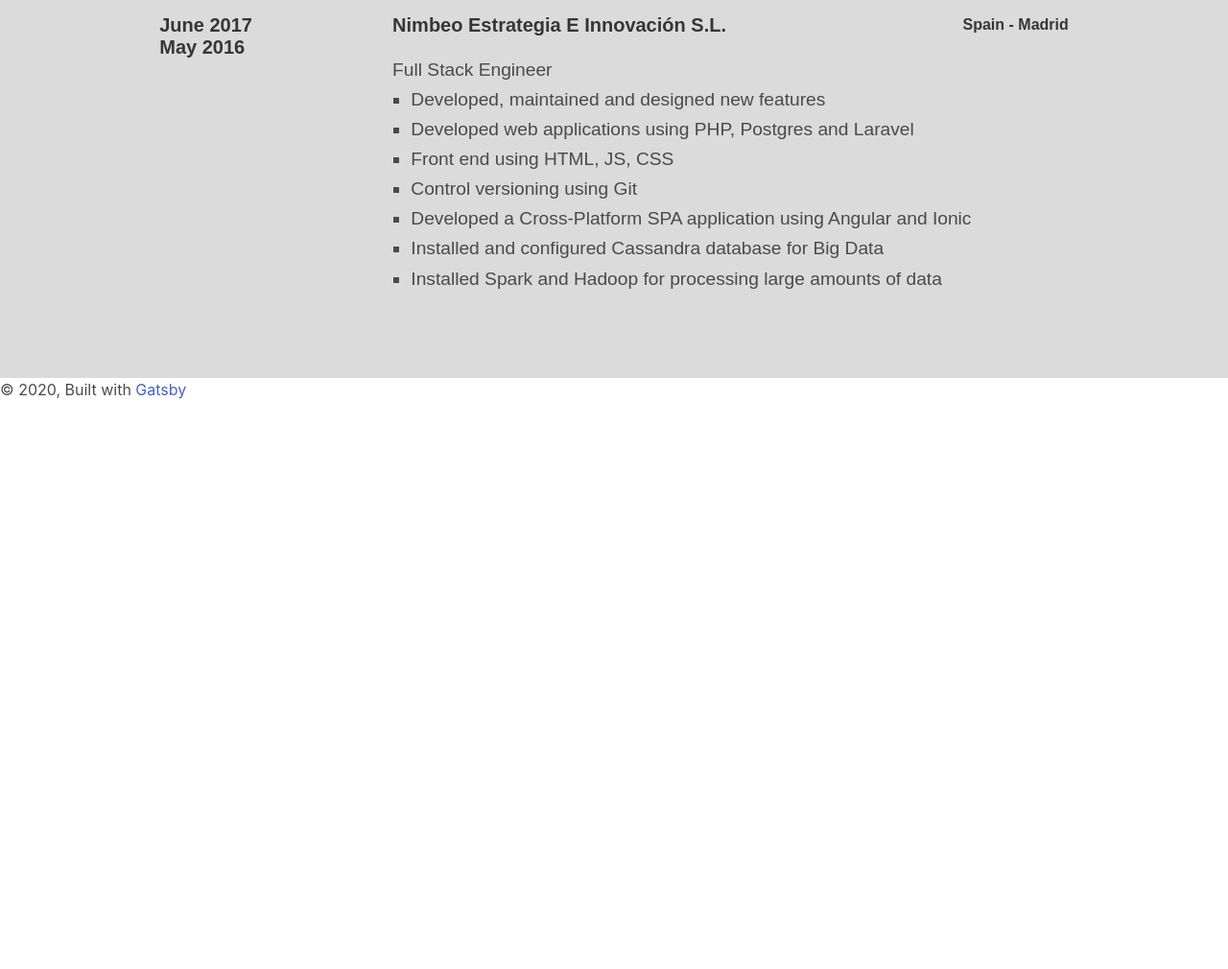
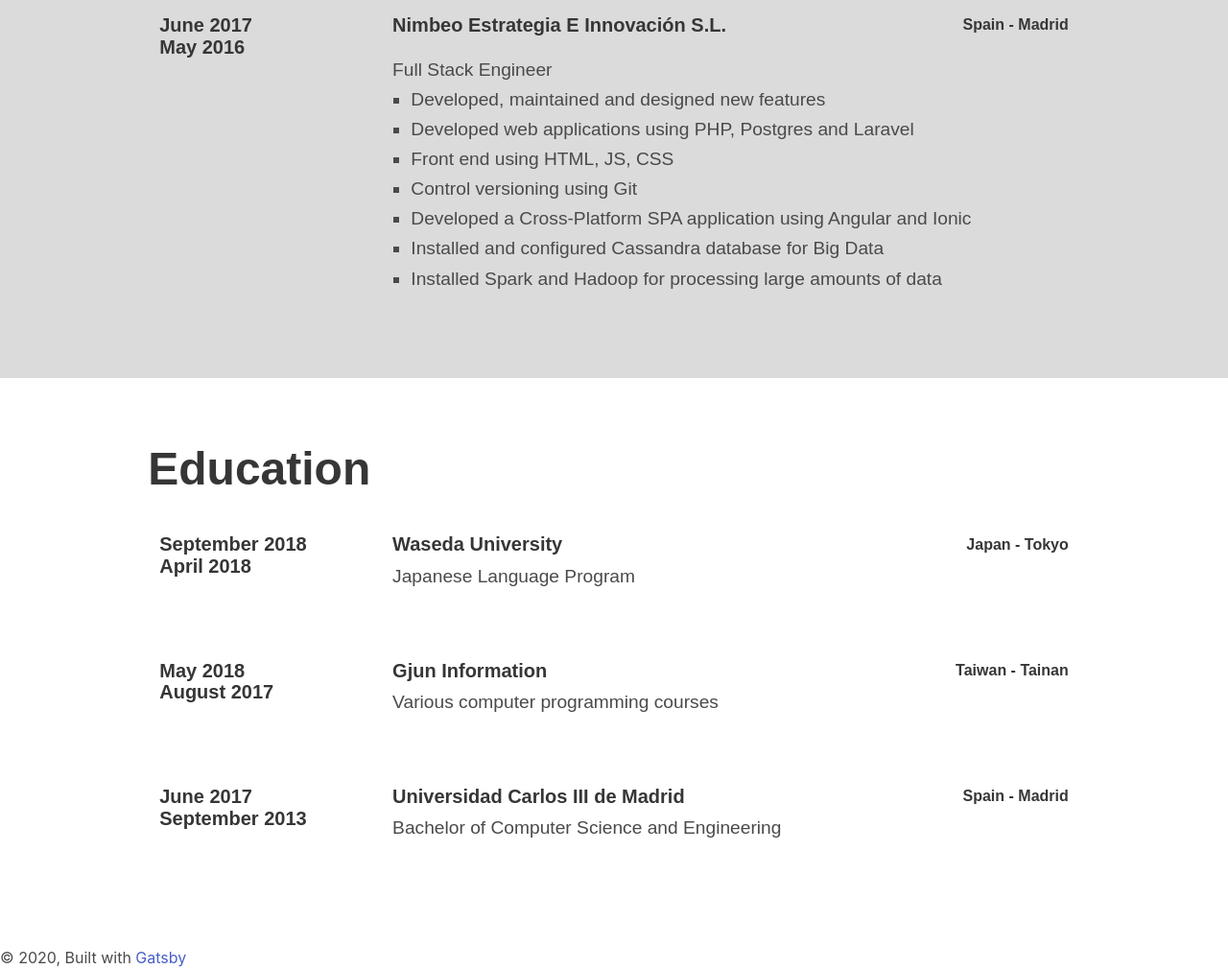
Before and after one commit to ChungWeTseng/Web-resume, a Gatsby site: page / in a window 1280 px wide. Shown: the part 1945-2955 px from the top of the page at 96% size. Before the commit the page ends 2363 px from the top, so only its background shows below. Built offline with nearby package versions, Linux system fonts and the light colour scheme; Gatsby itself is replaced by a stand-in of ours.

Commit message:
Added education section

```diff
--- /dev/null
+++ b/src/components/educations.js
@@ -0,0 +1,58 @@
+import React from 'react'
+import { useStaticQuery, graphql } from 'gatsby'
+
+const Education = props => {
+  const {name, location, start, end, details} = props.education;
+
+  const level = { marginBottom: '.3em' }
+
+  const row = { margin: '1.5em 0' }
+
+  return (
+    <div className='columns' style={row}>
+      <div className='column is-one-quarter'>
+        <p className='title is-5 is-marginless'>{end}</p>
+        <p className='title is-5 is-marginless'>{start}</p>
+      </div>
+      <div className='column'>
+        <div className='level' style={level}>
+          <div className='level-left title is-5 is-marginless'> {name} </div>
+          <div className='level-right title is-6 is-marginless'> {location} </div>
+        </div>
+        <p>{details}</p>
+      </div>
+    </div>
+  )
+}
+
+const Educations = () => {
+
+  const {content: {frontmatter: {educations}}} = useStaticQuery(graphql`
+    query {
+      content: markdownRemark(fileAbsolutePath: {regex: "/educations.md/"}) {
+        frontmatter {
+          educations{
+            name
+            location
+            start
+            end
+            details
+          }
+        }
+      }
+    }
+  `)
+
+  return (
+    <section className='section' id='education'>
+      <div className='container'>
+        <h1 className='title is-1'> Education </h1>
+        { educations.map((education, index) => {
+          return <Education key={index} education={education} />
+        }) }
+      </div>
+    </section>
+  )
+}
+
+export default Educations
--- a/src/components/header.js
+++ b/src/components/header.js
@@ -18,7 +18,7 @@
       <div className='navbar-menu'>
         <div className='navbar-end'>
           <a className='navbar-item' href='#experience'> Experience </a>
-          <a className='navbar-item' href='#'> Education </a>
+          <a className='navbar-item' href='#education'> Education </a>
           <a className='navbar-item' href='#'> Skills & Languages </a>
           <a className='navbar-item' href='#'> Portfolio </a>
           <a className='navbar-item' href='#'> Contact </a>
--- /dev/null
+++ b/src/data/educations.md
@@ -0,0 +1,18 @@
+---
+educations:
+  - name: Waseda University
+    location: Japan - Tokyo
+    start: April 2018
+    end: September 2018
+    details: Japanese Language Program
+  - name: Gjun Information
+    location: Taiwan - Tainan
+    start: August 2017
+    end: May 2018
+    details: Various computer programming courses
+  - name: Universidad Carlos III de Madrid
+    location: Spain - Madrid
+    start: September 2013
+    end: June 2017
+    details: Bachelor of Computer Science and Engineering
+---
--- a/src/pages/index.js
+++ b/src/pages/index.js
@@ -5,6 +5,7 @@
 import Intro from "../components/intro"
 import About from "../components/about"
 import Experiences from "../components/experiences"
+import Educations from "../components/educations"
 
 const IndexPage = () => (
   <Layout>
@@ -12,6 +13,7 @@
     <Intro />
     <About />
     <Experiences />
+    <Educations />
   </Layout>
 )
 
```
